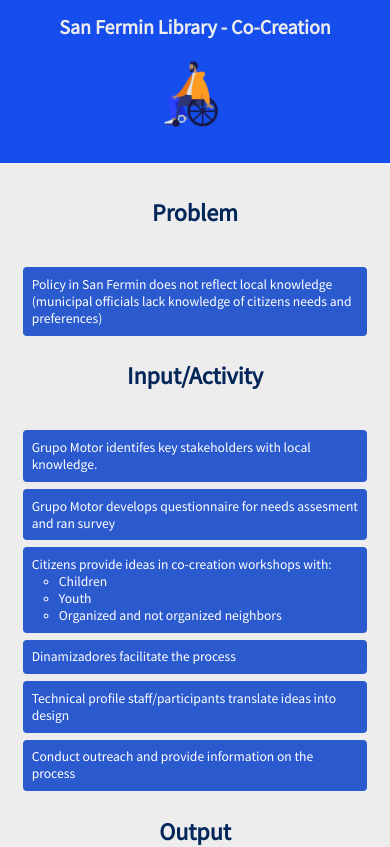
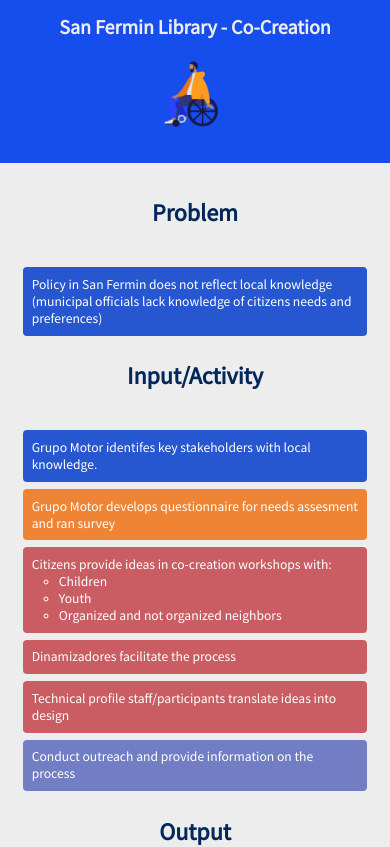
Before and after one commit to opleban/theory-of-change-app, a React (Create React App) app: page / in a window 390 px wide. Shown: the top 847 px of the page. Built offline with nearby package versions, Linux system fonts and the light colour scheme.

Commit message:
Adds color to responsive view

```diff
--- a/src/components/toc-stage.js
+++ b/src/components/toc-stage.js
@@ -51,7 +51,7 @@ class ToCStage extends Component {
               <div className="toc-stage-section">
                 {
                   this.getCardsBySection(sectionId, stageCards).map((card, i) => {
-                    return  <ToCCard key={`${i}_mobile`} {...card} />
+                    return  <ToCCard cardColor={sectionColor} key={`${i}_mobile`} {...card} />
                   })
                 }
               </div>
```
